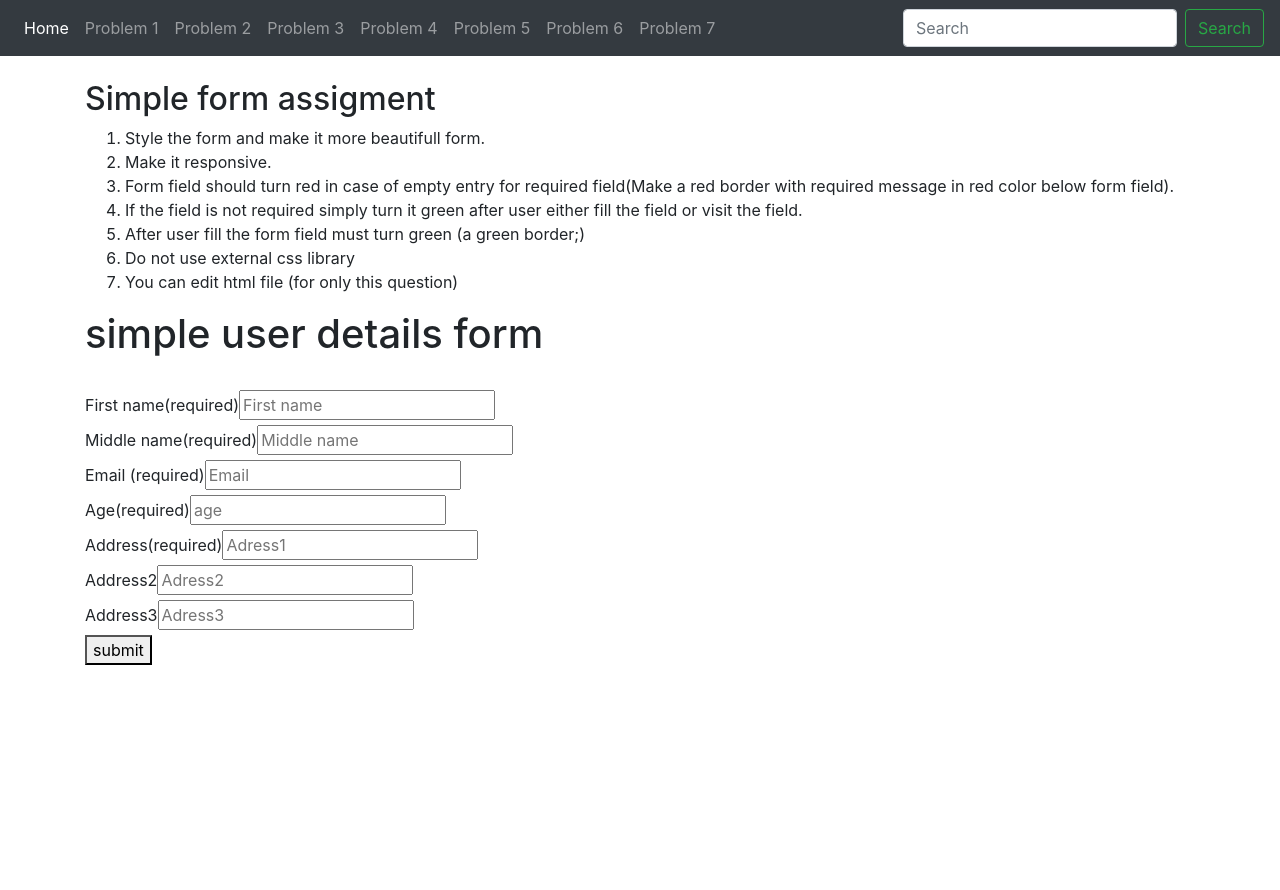
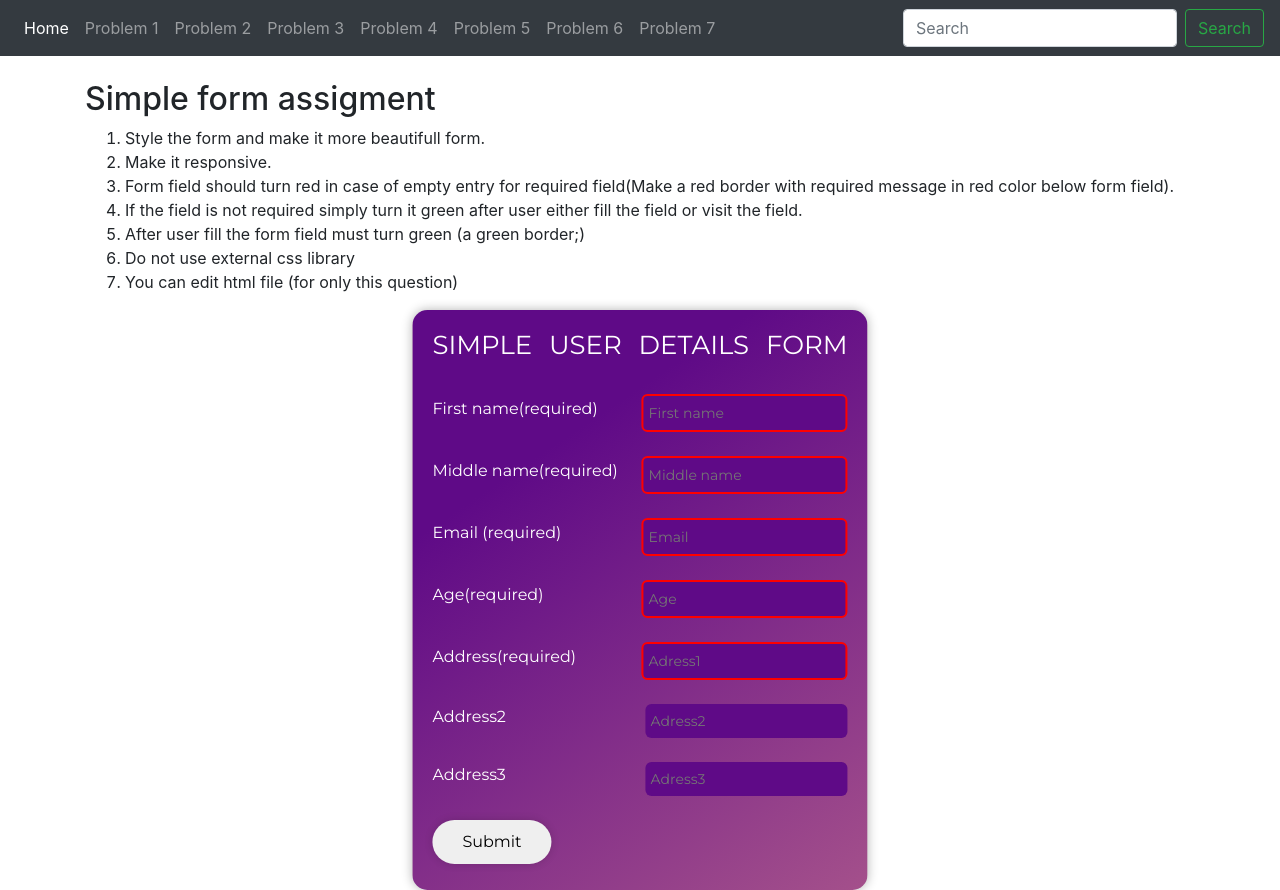
Before and after one commit to sagarrajak/angular-frontend-assigment, an Angular app: page /question-1 in a window 1280 px wide. Before the commit the page ends 800 px from the top, so only its background shows below. Built offline with nearby package versions, Linux system fonts and the light colour scheme.

Commit message:
tried solving problem 1, couldn't succeed completely :(

```diff
--- a/src/app/question-one/question-one.component.html
+++ b/src/app/question-one/question-one.component.html
@@ -3,54 +3,76 @@
 <ol>
     <li> Style the form and make it more beautifull form.</li>
     <li> Make it responsive.</li>
-  <li> Form field should turn red in case of empty entry for required field(Make a red border with required message in red color below form field).</li>
+    <li> Form field should turn red in case of empty entry for required field(Make a red border with required message in
+        red color below form field).</li>
     <li> If the field is not required simply turn it green after user either fill the field or visit the field.</li>
     <li> After user fill the form field must turn green (a green border;)</li>
     <li> Do not use external css library </li>
     <li> You can edit html file (for only this question)</li>
 </ol>
-<form [formGroup]='userForm' (ngSubmit)='callAfterSubmit(testForm)'>
+<form id="form" [formGroup]='userForm' (ngSubmit)='callAfterSubmit(testForm)'
+    [ngStyle]="{'box-shadow': '0px 0px 10.5px rgba(0, 0, 0, 0.3)'}">
     <h1>simple user details form</h1>
-    <br/>
+    <br />
+    <div class="input-group">
         <label>First name(required)</label>
-    <input type="text"  placeholder="First name" name='firstname' formControlName='firstName'/>
-    <ng-container *ngIf="(userForm.controls['firstName'].touched || userForm.controls['firstName'].dirty) && userForm.controls['firstName'].invalid">
+        <input type="text" placeholder="First name" name='firstname' formControlName='firstName' required />
+        <ng-container
+            *ngIf="(userForm.controls['firstName'].touched || userForm.controls['firstName'].dirty) && userForm.controls['firstName'].invalid">
             <p *ngIf="userForm.controls['firstName'].errors.required">Field is required</p>
         </ng-container>
-    <br/>
+    </div>
+    <br />
+    <div class="input-group">
         <label>Middle name(required)</label>
-    <input type="text"  placeholder='Middle name' name='middlename' formControlName='lastName'  />
-    <ng-container *ngIf="(userForm.controls['lastName'].touched || userForm.controls['lastName'].dirty) && userForm.controls['lastName'].invalid">
+        <input type="text" placeholder='Middle name' name='middlename' formControlName='lastName' required />
+        <ng-container
+            *ngIf="(userForm.controls['lastName'].touched || userForm.controls['lastName'].dirty) && userForm.controls['lastName'].invalid">
             <p *ngIf="userForm.controls['lastName'].errors.required">Field is required</p>
         </ng-container>
-    <br/>
+    </div>
+    <br />
+    <div class="input-group">
         <label>Email (required)</label>
-    <input type="text"  placeholder='Email' name='email' formControlName='emailField'  />
-    <ng-container *ngIf="(userForm.controls['emailField'].touched || userForm.controls['emailField'].dirty) && userForm.controls['emailField'].invalid">
+        <input type="text" placeholder='Email' name='email' formControlName='emailField' required />
+        <ng-container
+            *ngIf="(userForm.controls['emailField'].touched || userForm.controls['emailField'].dirty) && userForm.controls['emailField'].invalid">
             <p *ngIf="userForm.controls['emailField'].errors.required">Field is required</p>
             <p *ngIf="userForm.controls['emailField'].errors.email">Invalid email address</p>
         </ng-container>
-    <br/>
+    </div>
+    <br />
+    <div class="input-group">
         <label>Age(required)</label>
-    <input type="text"  placeholder='age' name='age' formControlName='ageField' />
-    <ng-container *ngIf="(userForm.controls['ageField'].touched || userForm.controls['ageField'].dirty) && userForm.controls['ageField'].invalid">
+        <input type="text" placeholder='Age' name='age' formControlName='ageField' required />
+        <ng-container
+            *ngIf="(userForm.controls['ageField'].touched || userForm.controls['ageField'].dirty) && userForm.controls['ageField'].invalid">
             <p *ngIf="userForm.controls['ageField'].errors.required">Field is required</p>
             <p *ngIf="userForm.controls['ageField'].errors.min">Minimum age is 18</p>
             <p *ngIf="userForm.controls['ageField'].errors.max">Maximum age is 30</p>
         </ng-container>
-    <br/>
+    </div>
+    <br />
+    <div class="input-group">
         <label>Address(required)</label>
-    <input type="text"  placeholder="Adress1" name='address1' formControlName='address1'/>
-    <ng-container *ngIf="(userForm.controls['address1'].touched || userForm.controls['address1'].dirty) && userForm.controls['address1'].invalid">
+        <input type="text" placeholder="Adress1" name='address1' formControlName='address1' required />
+        <ng-container
+            *ngIf="(userForm.controls['address1'].touched || userForm.controls['address1'].dirty) && userForm.controls['address1'].invalid">
             <p *ngIf="userForm.controls['address1'].errors.required">Field is required</p>
             <p *ngIf="userForm.controls['address1'].errors.maxlength">Max length is 10</p>
         </ng-container>
+    </div>
     <br>
+    <div class="input-group">
         <label>Address2</label>
-    <input type="text"  placeholder="Adress2" name='address2' />
-    <br/>
+        <input type="text" placeholder="Adress2" name='address2' />
+    </div>
+    <br />
+    <div class="input-group">
         <label>Address3</label>
-    <input type="text"  placeholder="Adress3" name='address3'  />
-    <br/>
+        <input type="text" placeholder="Adress3" name='address3' />
+
+    </div>
+    <br />
     <button type="submit">submit</button>
 </form>
--- a/src/app/question-one/question-one.component.scss
+++ b/src/app/question-one/question-one.component.scss
@@ -0,0 +1,73 @@
+@import url("https://fonts.googleapis.com/css2?family=Montserrat:wght@300;400&display=swap");
+body {
+  font-family: "Montserrat", sans-serif;
+}
+#form {
+  position: absolute;
+  max-width: 500px;
+  height: 580px;
+  background-color: #a4508b;
+  background-image: linear-gradient(326deg, #a4508b 0%, #5f0a87 74%);
+  border-radius: 15px;
+  padding: 20px;
+  margin-bottom: 40px;
+  font-family: "Montserrat", sans-serif;
+  color: white;
+  transform: translate(-50%, 0);
+  left: 50%;
+}
+#form h1 {
+  text-align: center;
+  text-transform: uppercase;
+  font-size: 26px;
+  word-spacing: 10px;
+}
+.input-group {
+  display: flex;
+  font-display: row;
+  justify-content: space-between;
+  align-items: center;
+  font-family: "Montserrat", sans-serif;
+}
+button {
+  border: 0;
+  padding: 10px 30px;
+  border-radius: 50px;
+  text-transform: capitalize;
+  box-shadow: 0 0 10px -1px rgba(0, 0, 0, 0.2);
+  cursor: pointer;
+  transition: all ease 500ms;
+  font-family: "Montserrat", sans-serif;
+}
+button:hover {
+  color: #fff;
+  background-color: #8842a9;
+  box-shadow: 0 0 5px rgba(0, 0, 0, 0.2);
+}
+input {
+  background: #5f0a87;
+  border: 0;
+  outline: 0;
+  padding: 5px;
+  font-size: 16px;
+  color: white;
+  border-radius: 6px;
+  position: relative;
+}
+input::placeholder {
+  font-size: 14px;
+}
+p {
+  position: absolute;
+  bottom: -35px;
+  display: inline-block;
+  color: red;
+  font-size: 12px;
+  right: 90px;
+}
+input:invalid {
+  border: 2px solid red;
+}
+input:focus {
+  border-color: green;
+}
```
Lines whose indentation alone changed are shown as unchanged.
